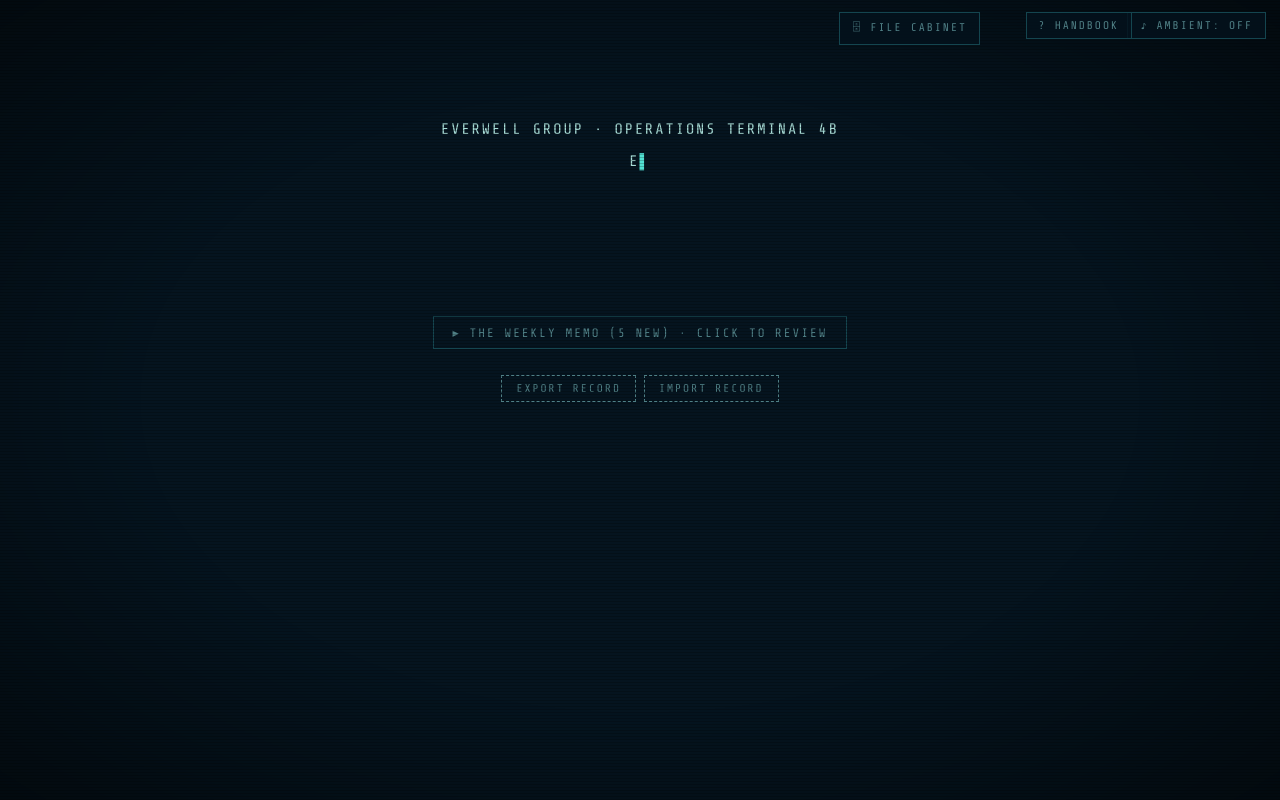
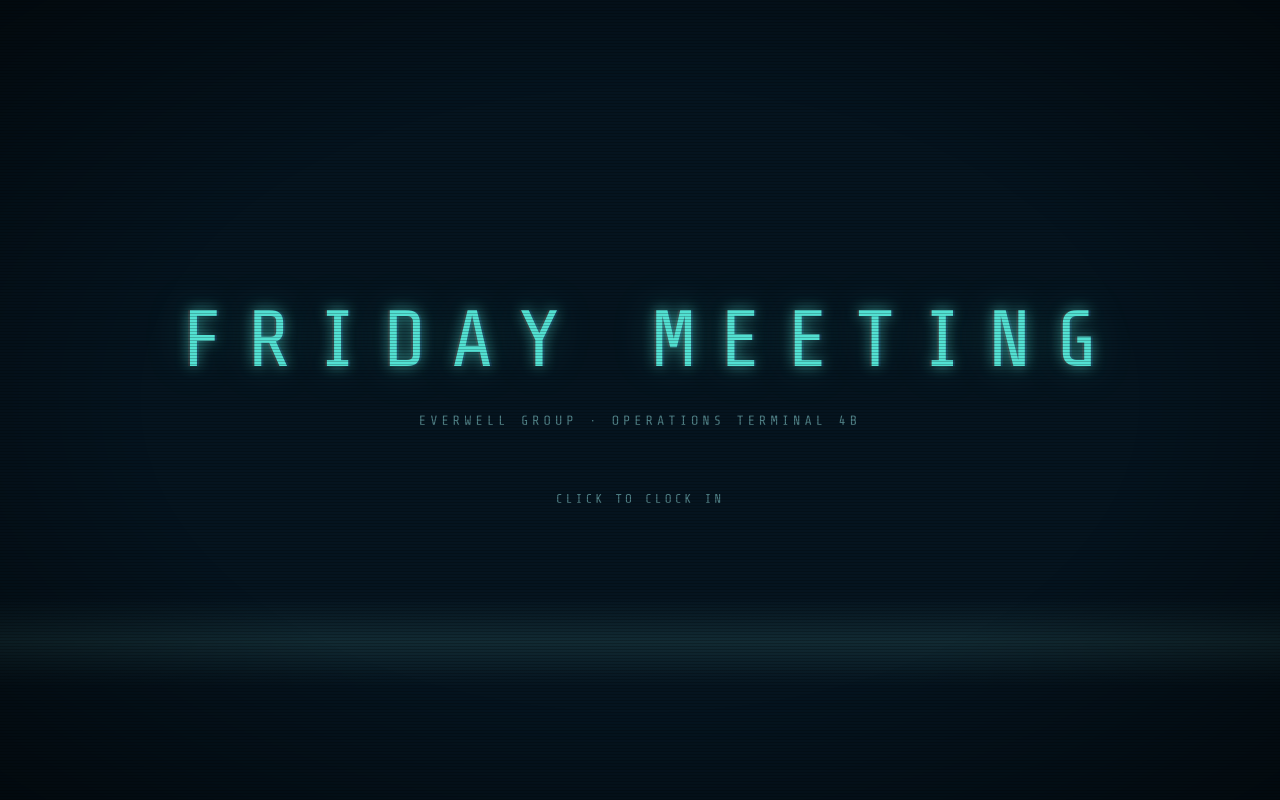
Before and after one commit to rograph/friday-meeting, a plain HTML site: page index.html in a window 1280 px wide. Drawn offline with nearby package versions, Linux system fonts and the light colour scheme.

Commit message:
v0.30 "Test Pattern": the title card

```diff
--- a/index.html
+++ b/index.html
@@ -252,6 +252,62 @@
     0% { opacity: 0; letter-spacing: 26px; }
     100% { opacity: 1; }
   }
+  /* ---- Title card (v0.30): the set warms up before the shift does ---- */
+  /* z-index 45: above the app, deliberately UNDER the CRT overlays (50-52),
+     so the scanlines, vignette, and ambient flicker render over the title
+     and it reads as the same monitor, not a slide in front of one. */
+  #titlescreen {
+    position: fixed; inset: 0; z-index: 45;
+    background: var(--bg);
+    display: flex; flex-direction: column;
+    align-items: center; justify-content: center;
+    text-align: center; cursor: pointer;
+    animation: tvOn .55s ease-out;
+  }
+  #titlescreen.off { animation: tvOff .5s ease-in forwards; pointer-events: none; }
+  /* while the marquee is up, the terminal chrome hasn't clocked in either */
+  body.titling #musicbtn, body.titling #helpbtn, body.titling #cabinetbtn { display: none; }
+  #title-main {
+    font-size: clamp(2.2em, 8vw, 5em);
+    letter-spacing: 0.3em; padding-left: 0.3em;
+    color: var(--accent);
+    text-shadow:
+      0 0 14px rgba(82,224,210,0.65),
+      0 0 44px rgba(82,224,210,0.3),
+      -2px 0 1px rgba(255,70,70,0.16),
+      2px 0 1px rgba(70,130,255,0.16);
+    animation: titleBloom 1.5s ease-out, titleFlicker 7s steps(1) infinite 1.5s;
+  }
+  @keyframes titleBloom {
+    0% { opacity: 0; filter: brightness(3.2) blur(7px); letter-spacing: 0.58em; }
+    55% { opacity: 1; filter: brightness(1.5) blur(0.6px); }
+    100% { filter: brightness(1) blur(0); letter-spacing: 0.3em; }
+  }
+  @keyframes titleFlicker {
+    0%, 100% { opacity: 1; }
+    80% { opacity: 1; } 81% { opacity: 0.5; } 82% { opacity: 1; }
+    83.5% { opacity: 0.75; } 84.5% { opacity: 1; }
+  }
+  #title-sub {
+    margin-top: 28px; color: var(--ink-dim);
+    letter-spacing: 4px; font-size: 0.85em;
+    animation: titleIn 2.2s ease-out;
+  }
+  #title-hint {
+    margin-top: 64px; color: var(--ink-dim); letter-spacing: 3px; font-size: 0.8em;
+    animation: blink 1.6s steps(1) infinite, titleIn 1s ease-out 1.7s backwards;
+  }
+  /* the rolling sync bar: one slow band of brightness, forever */
+  #titlescreen::after {
+    content: '';
+    position: absolute; left: 0; right: 0; top: -14%;
+    height: 90px;
+    background: linear-gradient(180deg, transparent, rgba(120,220,210,0.05), rgba(120,220,210,0.11), rgba(120,220,210,0.05), transparent);
+    animation: syncRoll 7s linear infinite;
+    pointer-events: none;
+  }
+  @keyframes syncRoll { 0% { top: -14%; } 100% { top: 110%; } }
+
   /* ---- Boot ---- */
   #boot { padding-top: 12vh; text-align: center; }
   #bootlines { min-height: 180px; font-size: 0.95em; line-height: 2.1; letter-spacing: 2px; color: var(--ink); white-space: pre-wrap; }
@@ -471,6 +527,12 @@
 </div></div>
 
 <div id="interstitial"><div class="big" id="int-big"></div><div class="sub" id="int-sub"></div></div>
+
+<div id="titlescreen">
+  <div id="title-main">FRIDAY MEETING</div>
+  <div id="title-sub">EVERWELL GROUP · OPERATIONS TERMINAL 4B</div>
+  <div id="title-hint">CLICK TO CLOCK IN</div>
+</div>
 
 <div id="app">
   <div id="boot">
@@ -3965,7 +4027,7 @@ function buildBootLines() {
 const BOOT_DATA = buildBootLines();
 const BOOTLINES = BOOT_DATA.lines;
 const POLICY_NOTICES = BOOT_DATA.notices;
-function boot() {
+function boot(deferTyping) {
   const el = $('bootlines');
   let li = 0, ci = 0, out = '', done = false;
   function finishTyping() {
@@ -3994,7 +4056,10 @@ function boot() {
       setTimeout(type, 720);
     }
   }
-  type();
+  // the title card (v0.30) builds the whole boot screen at load, behind the
+  // marquee, and starts only the typing on dismissal: the memo button and the
+  // record controls exist from the first frame either way.
+  if (deferTyping) BOOT_START_TYPING = type; else type();
   // a click anywhere skips the suspense for returning employees, and wakes the theme
   $('boot').addEventListener('click', (e) => { startBootTheme(); if (e.target.tagName !== 'BUTTON') finishTyping(); });
   $('bootbtn').onclick = () => {
@@ -4082,7 +4147,38 @@ function boot() {
     };
   }
 }
-boot();
+// ---------- the title card (v0.30) ----------
+// The set turns on before the shift does. Shown once per sitting
+// (sessionStorage), NOT on every weekly reload: the week-transition reload
+// should land back on the memo, not the marquee. Click or any key dismisses,
+// with the same CRT power-off the days use. The week clock is untouched:
+// S.weekStartMs starts at BEGIN WEEK, so the marquee costs no speedrun time.
+let BOOT_START_TYPING = null;
+function titleCard() {
+  let seen = false;
+  try { seen = sessionStorage.getItem('fm_title_seen') === '1'; } catch (e) {}
+  if (seen) { $('titlescreen').style.display = 'none'; boot(); return; }
+  // the boot screen builds now, in full, behind the marquee; only the typing waits
+  boot(true);
+  document.body.classList.add('titling');
+  // cycle 2+: the marquee knows where you are, and pretends nothing happened
+  if (META.ng) $('title-sub').textContent = 'A DIFFERENT CAMPUS · THE SAME 4:00 PM';
+  let dismissed = false;
+  const onKey = () => dismiss();
+  function dismiss() {
+    if (dismissed) return;
+    dismissed = true;
+    document.removeEventListener('keydown', onKey);
+    try { sessionStorage.setItem('fm_title_seen', '1'); } catch (e) {}
+    startBootTheme(); // the dismissing click is a real gesture; the theme may wake
+    sfx('day');
+    $('titlescreen').classList.add('off');
+    setTimeout(() => { $('titlescreen').style.display = 'none'; document.body.classList.remove('titling'); if (BOOT_START_TYPING) BOOT_START_TYPING(); }, 520);
+  }
+  $('titlescreen').addEventListener('click', dismiss);
+  document.addEventListener('keydown', onKey);
+}
+titleCard();
 </script>
 </body>
 </html>
```
